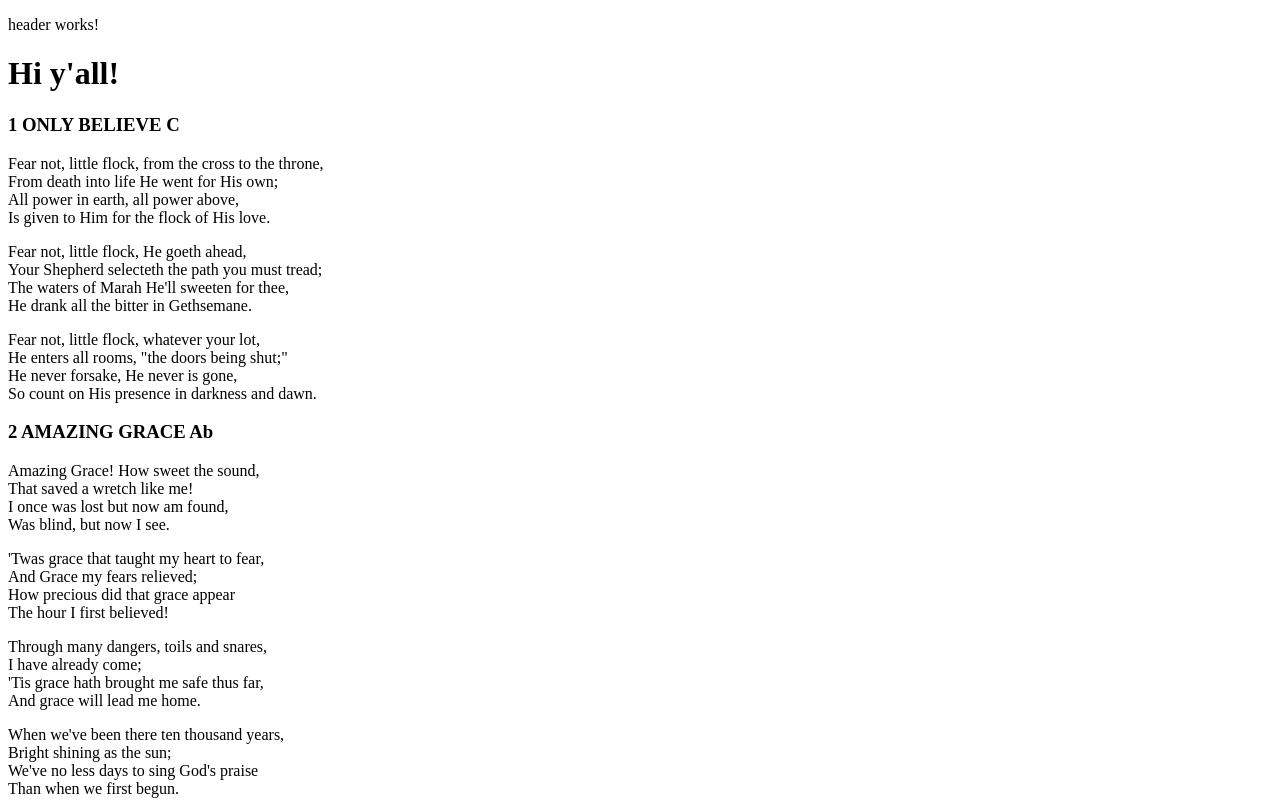
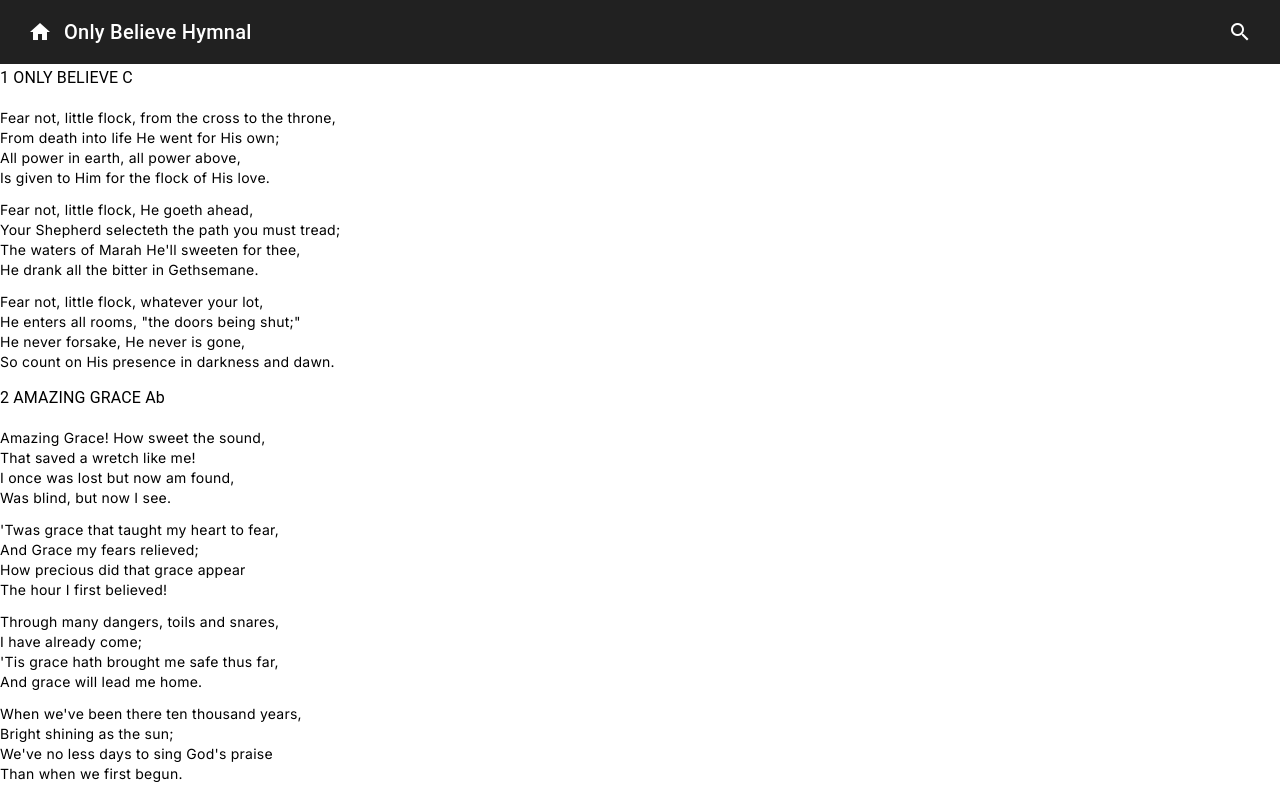
Before and after one commit to ruthyankson/hymnal, an Angular app: page / in a window 1280 px wide. Shown: the top 800 px of the page. Built offline with nearby package versions, Linux system fonts and the light colour scheme.

Commit message:
MatToolBar added for header with home and search yet to be routed and implemented respectively. Inter font-style added with googleapi url

```diff
--- a/angular.json
+++ b/angular.json
@@ -37,6 +37,7 @@
               "src/assets"
             ],
             "styles": [
+              "@angular/material/prebuilt-themes/pink-bluegrey.css",
               "src/styles.scss"
             ],
             "scripts": [],
@@ -102,6 +103,7 @@
               "src/assets"
             ],
             "styles": [
+              "@angular/material/prebuilt-themes/pink-bluegrey.css",
               "src/styles.scss"
             ],
             "scripts": []
--- a/package.json
+++ b/package.json
@@ -12,10 +12,12 @@
   "private": true,
   "dependencies": {
     "@angular/animations": "^17.3.0",
+    "@angular/cdk": "^17.3.9",
     "@angular/common": "^17.3.0",
     "@angular/compiler": "^17.3.0",
     "@angular/core": "^17.3.0",
     "@angular/forms": "^17.3.0",
+    "@angular/material": "^17.3.9",
     "@angular/platform-browser": "^17.3.0",
     "@angular/platform-browser-dynamic": "^17.3.0",
     "@angular/platform-server": "^17.3.0",
--- a/src/app/app.component.html
+++ b/src/app/app.component.html
@@ -1,3 +1,2 @@
 <app-header></app-header>
-<h1>Hi y'all!</h1>
 <app-song></app-song>
--- a/src/app/app.module.ts
+++ b/src/app/app.module.ts
@@ -6,6 +6,7 @@ import { AppComponent } from './app.component';
 import { HomeComponent } from './home/home.component';
 import { SongPageComponent } from './song-page/song-page.component';
 import { SharedModule } from './shared/shared.module';
+import { provideAnimationsAsync } from '@angular/platform-browser/animations/async';
 
 @NgModule({
   declarations: [
@@ -19,7 +20,8 @@ import { SharedModule } from './shared/shared.module';
     SharedModule
   ],
   providers: [
-    provideClientHydration()
+    provideClientHydration(),
+    provideAnimationsAsync()
   ],
   bootstrap: [AppComponent]
 })
--- a/src/app/shared/components/header/header.component.html
+++ b/src/app/shared/components/header/header.component.html
@@ -1 +1,10 @@
-<p>header works!</p>
+<mat-toolbar>
+  <button mat-icon-button class="example-icon" aria-label="Icon-button with home icon">
+    <mat-icon>home</mat-icon>
+  </button>
+  <span>{{ app_name }}</span>
+  <span class="spacer"></span>
+  <button mat-icon-button class="search-icon" aria-label="Icon-button with search icon">
+    <mat-icon>search</mat-icon>
+  </button>
+</mat-toolbar>
--- a/src/app/shared/components/header/header.component.scss
+++ b/src/app/shared/components/header/header.component.scss
@@ -0,0 +1,3 @@
+.spacer {
+  flex: 1 1 auto;
+}
--- a/src/app/shared/components/header/header.component.ts
+++ b/src/app/shared/components/header/header.component.ts
@@ -1,10 +1,11 @@
 import { Component } from '@angular/core';
+import { APP_NAME } from '../../constants/global-vars';
 
 @Component({
   selector: 'app-header',
   templateUrl: './header.component.html',
-  styleUrl: './header.component.scss'
+  styleUrl: './header.component.scss',
 })
 export class HeaderComponent {
-
+  app_name: string = APP_NAME;
 }
--- /dev/null
+++ b/src/app/shared/constants/global-vars.ts
@@ -0,0 +1,3 @@
+
+
+export const APP_NAME: string = "Only Believe Hymnal";
--- a/src/app/shared/shared.module.ts
+++ b/src/app/shared/shared.module.ts
@@ -4,6 +4,9 @@ import { FormsModule } from '@angular/forms';
 import { HeaderComponent } from './components/header/header.component';
 import { SearchComponent } from './components/search/search.component';
 import { SongComponent } from './components/song/song.component';
+import {MatIconModule} from '@angular/material/icon';
+import {MatButtonModule} from '@angular/material/button';
+import {MatToolbarModule} from '@angular/material/toolbar';
 
 
 @NgModule({
@@ -15,6 +18,9 @@ import { SongComponent } from './components/song/song.component';
   imports: [
     CommonModule,
     FormsModule,
+    MatToolbarModule,
+    MatButtonModule,
+    MatIconModule
   ],
   exports: [
     CommonModule,
--- a/src/index.html
+++ b/src/index.html
@@ -6,8 +6,13 @@
   <base href="/">
   <meta name="viewport" content="width=device-width, initial-scale=1">
   <link rel="icon" type="image/x-icon" href="favicon.ico">
+  <!-- <link href="https://fonts.googleapis.com/css2?family=Roboto:wght@300;400;500&display=swap" rel="stylesheet"> -->
+  <link href="https://fonts.googleapis.com/icon?family=Material+Icons" rel="stylesheet">
+  <link rel="preconnect" href="https://fonts.googleapis.com">
+  <link rel="preconnect" href="https://fonts.gstatic.com" crossorigin>
+  <link href="https://fonts.googleapis.com/css2?family=Inter:wght@100..900&family=Rubik:ital,wght@0,300..900;1,300..900&display=swap" rel="stylesheet">
 </head>
-<body>
+<body class="mat-typography">
   <app-root></app-root>
 </body>
 </html>
--- a/src/styles.scss
+++ b/src/styles.scss
@@ -1 +1,4 @@
 /* You can add global styles to this file, and also import other style files */
+
+html, body { height: 100%;  font-family: "Inter", "Helvetica Neue", sans-serif !important; font-optical-sizing: auto; font-style: normal;}
+body { margin: 0;}
```
Also changed, not shown: 1 other file (tests, documents, lock files or other folders).
